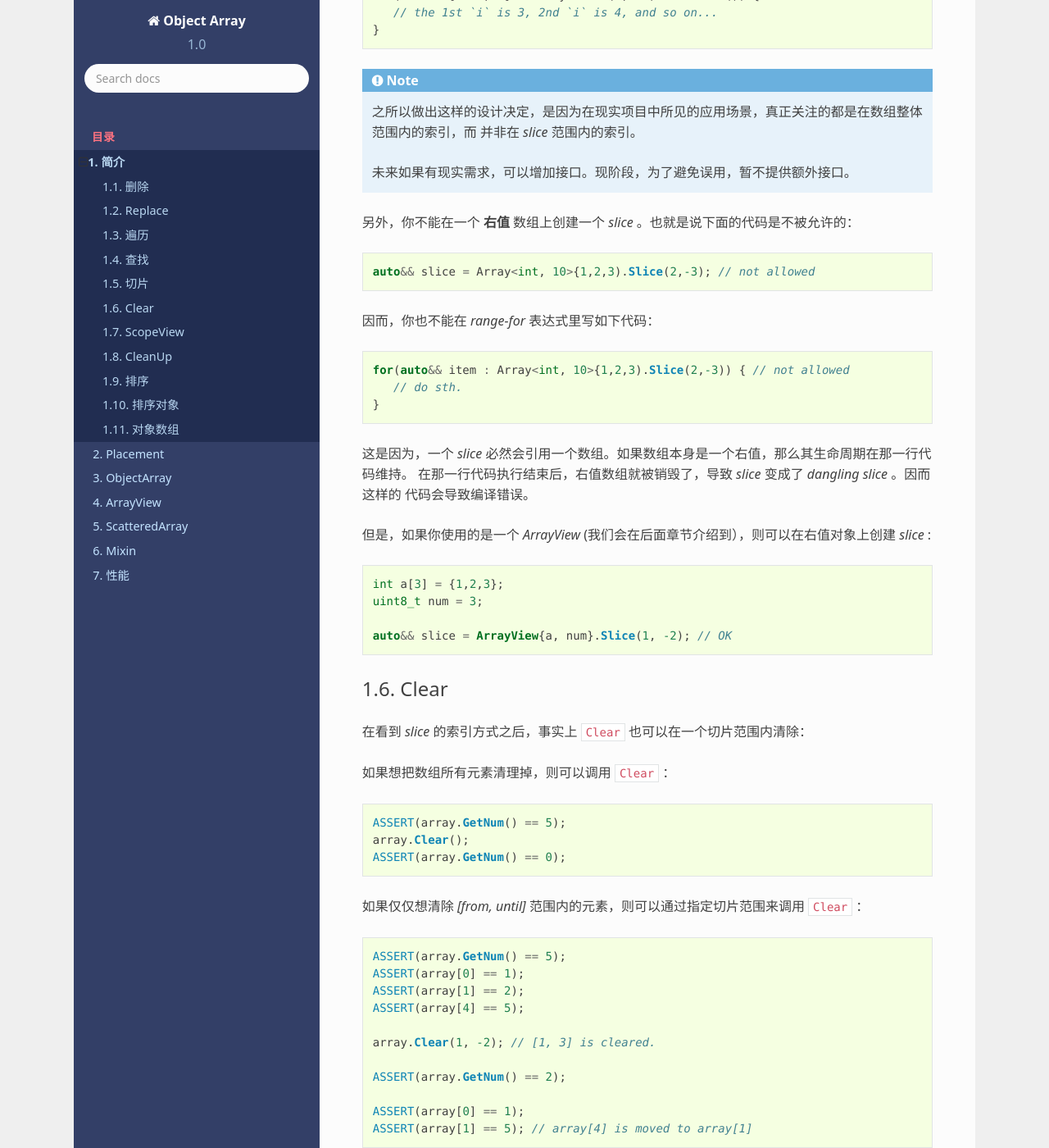
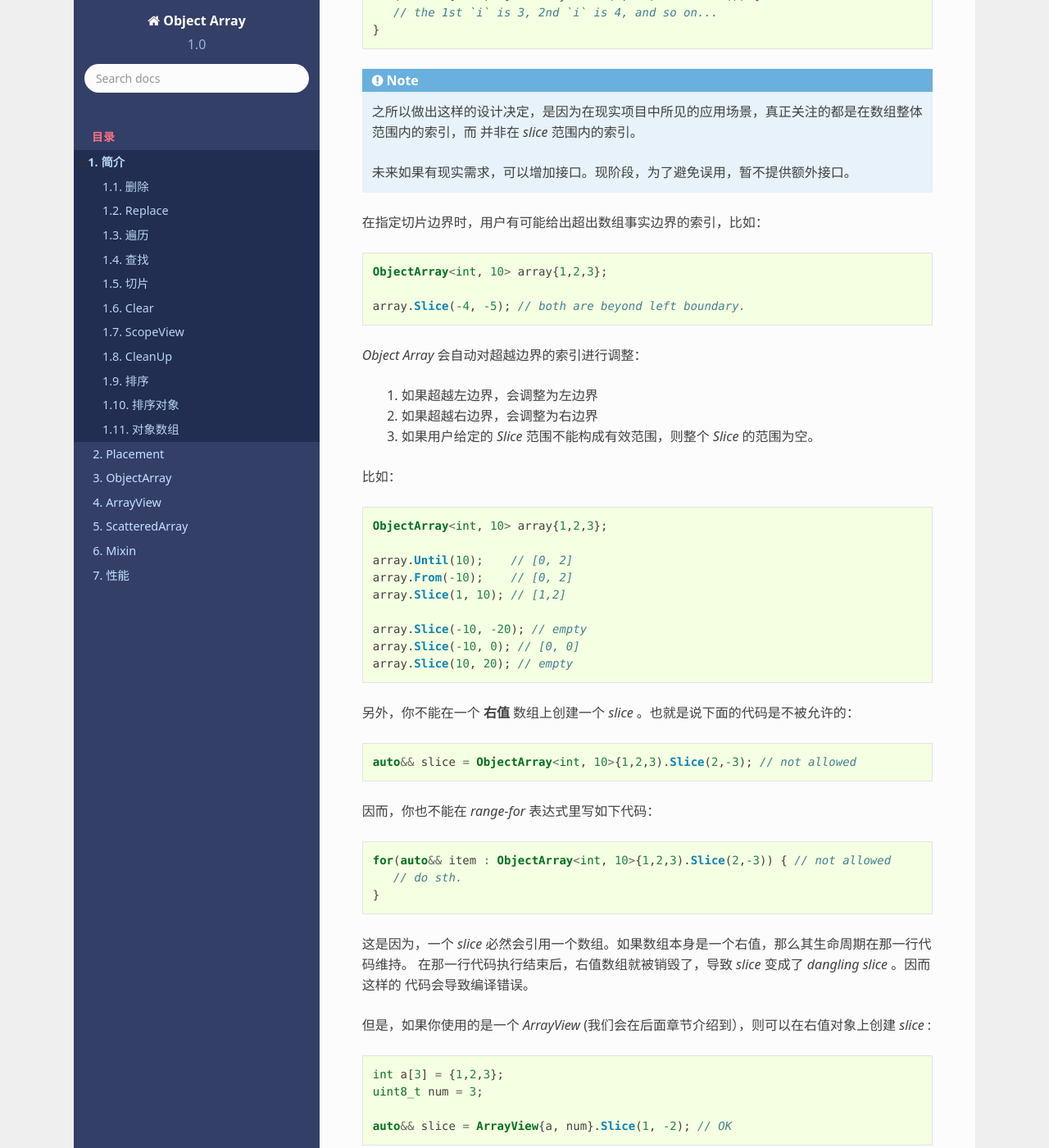
Before and after one commit to godsme/object-array, a Sphinx documentation site: the page built from doc/source/Introduction.rst, in a window 1280 px wide and 1400 px high, scrolled down 5871 px. Shown: the whole window at 82% size. Built offline with Sphinx 7.4.7 and the Read the Docs theme 2.0.0, drawn with Linux system fonts in a browser that asks for light colours; formulas are drawn with MathJax 3.

```diff
--- a/doc/source/Introduction.rst
+++ b/doc/source/Introduction.rst
@@ -282,18 +282,46 @@
 
    未来如果有现实需求，可以增加接口。现阶段，为了避免误用，暂不提供额外接口。
 
+在指定切片边界时，用户有可能给出超出数组事实边界的索引，比如：
+
+.. code-block:: c++
+
+   ObjectArray<int, 10> array{1,2,3};
+
+   array.Slice(-4, -5); // both are beyond left boundary.
+
+`Object Array` 会自动对超越边界的索引进行调整：
+
+   1. 如果超越左边界，会调整为左边界
+   2. 如果超越右边界，会调整为右边界
+   3. 如果用户给定的 `Slice` 范围不能构成有效范围，则整个 `Slice` 的范围为空。
+
+比如：
+
+.. code-block:: c++
+
+   ObjectArray<int, 10> array{1,2,3};
+
+   array.Until(10);    // [0, 2]
+   array.From(-10);    // [0, 2]
+   array.Slice(1, 10); // [1,2]
+
+   array.Slice(-10, -20); // empty
+   array.Slice(-10, 0); // [0, 0]
+   array.Slice(10, 20); // empty
+
 
 另外，你不能在一个 **右值** 数组上创建一个 `slice` 。也就是说下面的代码是不被允许的：
 
 .. code-block:: c++
 
-   auto&& slice = Array<int, 10>{1,2,3).Slice(2,-3); // not allowed
+   auto&& slice = ObjectArray<int, 10>{1,2,3).Slice(2,-3); // not allowed
 
 因而，你也不能在 `range-for` 表达式里写如下代码：
 
 .. code-block:: c++
 
-   for(auto&& item : Array<int, 10>{1,2,3).Slice(2,-3)) { // not allowed
+   for(auto&& item : ObjectArray<int, 10>{1,2,3).Slice(2,-3)) { // not allowed
       // do sth.
    }
 
```
